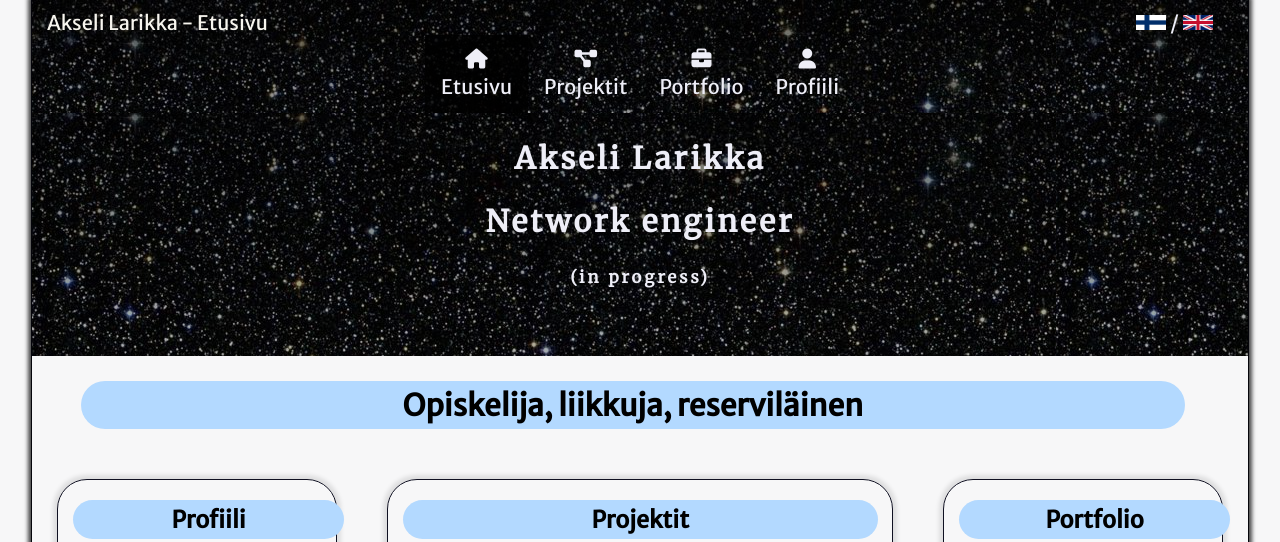
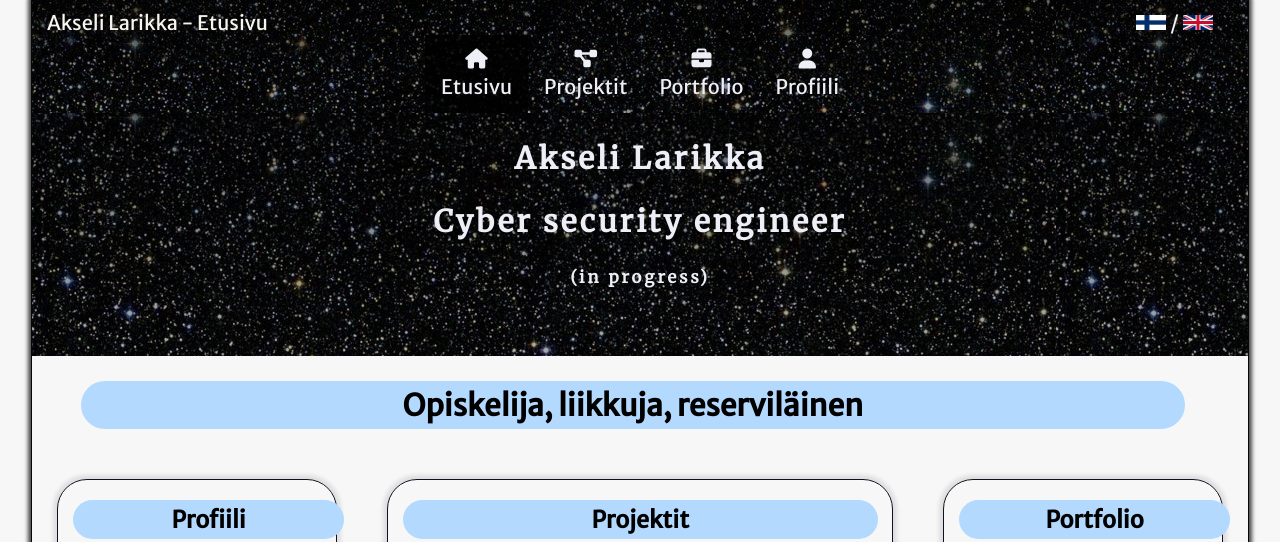
Before and after one commit to AkseliLarikka/AkseliLarikka.github.io, a plain HTML site: page index.html in a window 1280 px wide. Shown: the top 542 px of the page. Drawn offline with Linux system fonts and the light colour scheme.

Commit message:
Updated future work name

```diff
--- a/index.html
+++ b/index.html
@@ -40,7 +40,7 @@
       <!--Header sart-->
       <header>
         <h1>Akseli Larikka</h1>
-        <h1>Network engineer</h1>
+        <h1>Cyber security engineer</h1>
         <h5>(in progress)</h5>
       </header>
       <!--Otsikko/banneri-->
```
Also changed, not shown: profiili.html (+1 -1 lines), projektit.html (+1 -1 lines).
